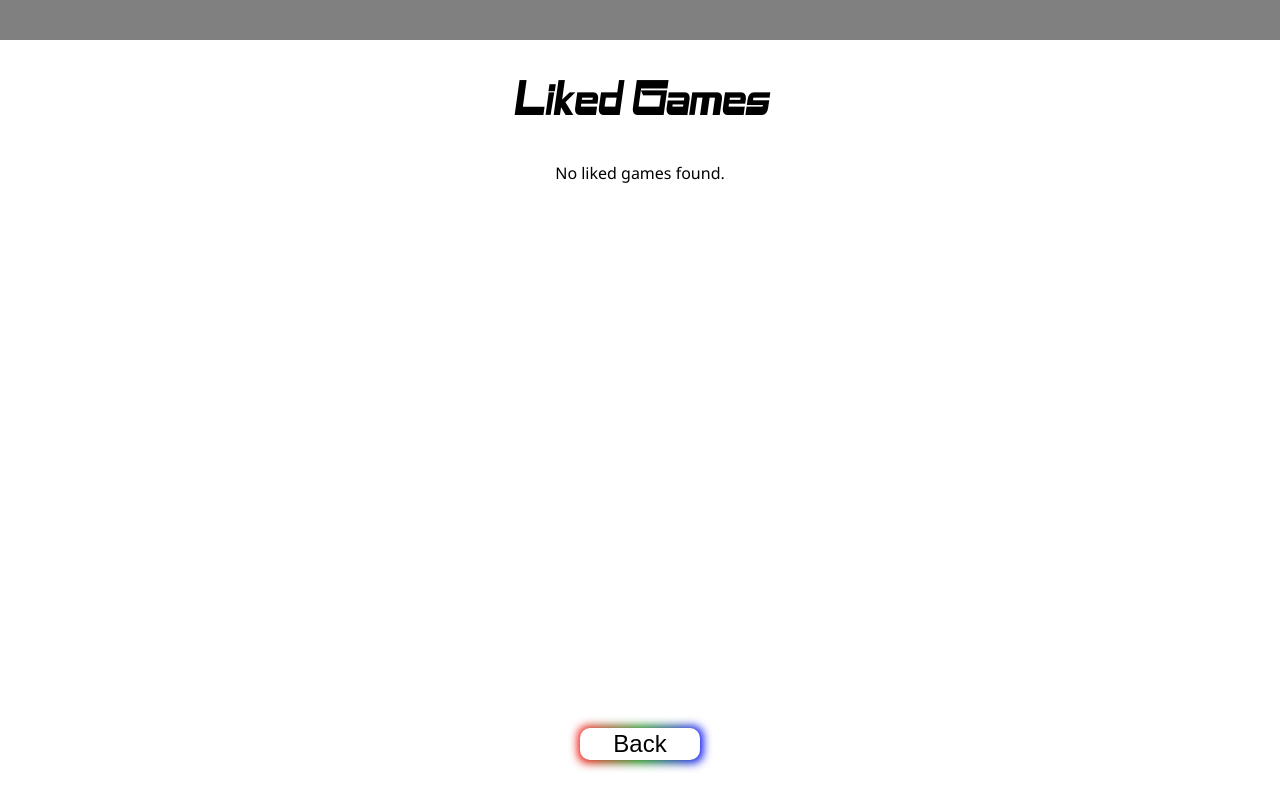
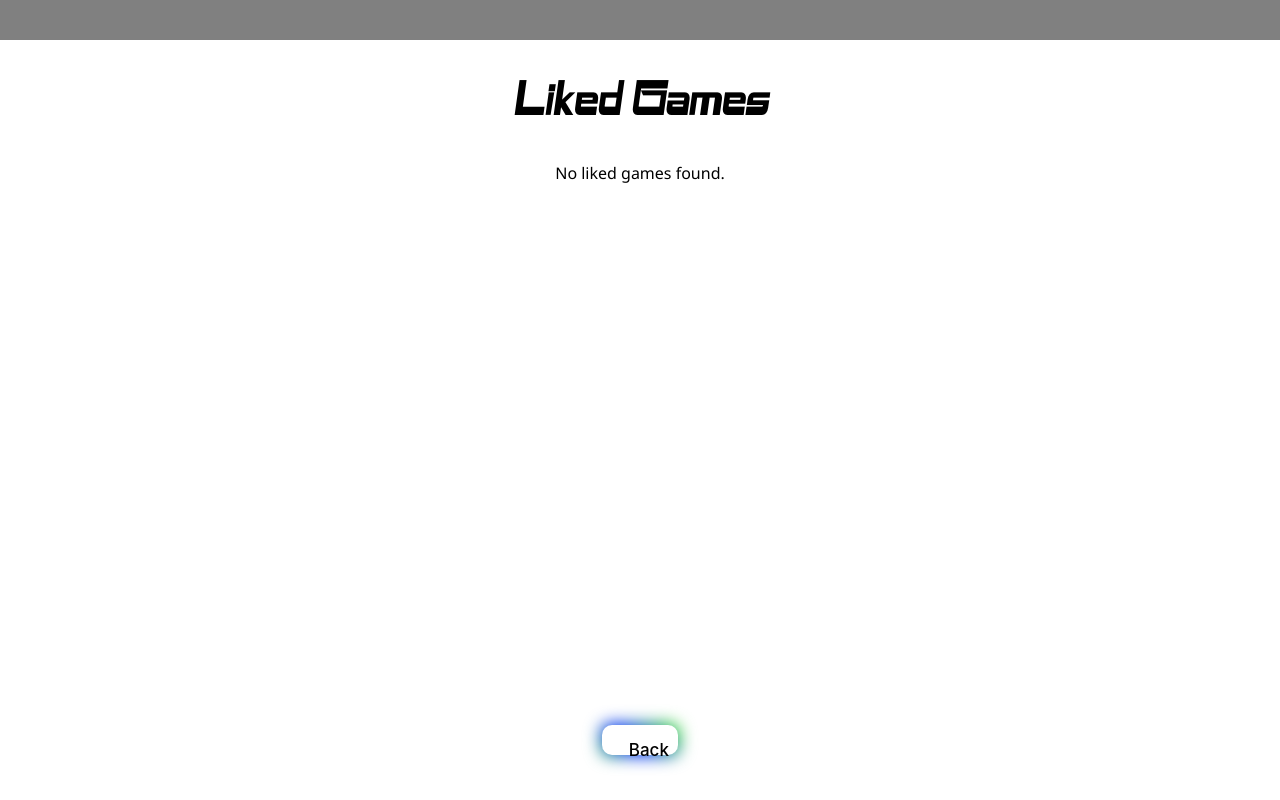
Before and after one commit to ryanmcginty/ProjectMARS, a React (Create React App) app: page /liked-games in a window 1280 px wide. Built offline with nearby package versions, Linux system fonts and the light colour scheme.

Commit message:
css is hard

```diff
--- a/src/App.css
+++ b/src/App.css
@@ -253,48 +253,6 @@ a:hover {
   }
 }
 
-@keyframes rainbow-bg {
-  0% {
-    background-color: rgb(255, 0, 0);
-  }
-  8% {
-    background-color: rgb(255, 127, 0);
-  }
-  16% {
-    background-color: rgb(255, 255, 0);
-  }
-  25% {
-    background-color: rgb(127, 255, 0);
-  }
-  33% {
-    background-color: rgb(0, 255, 0);
-  }
-  41% {
-    background-color: rgb(0, 255, 127);
-  }
-  50% {
-    background-color: rgb(0, 255, 255);
-  }
-  58% {
-    background-color: rgb(0, 127, 255);
-  }
-  66% {
-    background-color: rgb(0, 0, 255);
-  }
-  75% {
-    background-color: rgb(127, 0, 255);
-  }
-  83% {
-    background-color: rgb(255, 0, 255);
-  }
-  91% {
-    background-color: rgb(255, 0, 127);
-  }
-  100% {
-    background-color: rgb(255, 0, 0);
-  }
-}
-
 .start-button-container {
   position: fixed;
   bottom: 50px;
@@ -304,67 +262,76 @@ a:hover {
 }
 
 .rainbow-button {
-  width: 5em;
-  height: 4vh;
+  padding: 0.9em 1.6em;
   border: none;
+  outline: none;
   color: #000;
-  background-color: white;
+  font-family: inherit;
+  font-weight: 500;
+  font-size: 17px;
   cursor: pointer;
   position: relative;
   z-index: 0;
+  border-radius: 12px;
+ }
+
+ .rainbow-button::after {
+  content: "";
+  z-index: -1;
+  position: absolute;
+  width: 100%;
+  height: 100%;
+  background-color: rgb(255, 255, 255);
+  left: 0;
+  top: 0;
   border-radius: 10px;
-  font-weight: 500;
-  font-size: x-large;
-}
-
-.rainbow-button:before {
+ }
+ /* glow */
+ .rainbow-button::before {
   content: "";
-  background: linear-gradient(90deg, red, green, blue, purple, red, green, blue, purple, red);
+  background: linear-gradient(
+     45deg,
+     #FF0000, #3cff00, #002BFF, #3cff00,
+       #FF0000, #3cff00, #002BFF, #3cff00
+ );
   position: absolute;
   top: -2px;
   left: -2px;
-  background-size: 400%;
+  background-size: 600%;
   z-index: -1;
-  filter: blur(5px);
-  width: calc(100% + 5px);
-  height: calc(100% + 5px);
-  animation: rainbow-bg 25s linear infinite;
+  width: calc(100% + 4px);
+  height: calc(100% + 4px);
+  filter: blur(8px);
+  animation: glowing 20s linear infinite;
+  transition: opacity .3s ease-in-out;
+  border-radius: 10px;
   opacity: 1;
-  transition: opacity .3s ease;
-  border-radius: 10px;
-}
+ }
 
-.rainbow-button:hover:before {
-  background: linear-gradient(90deg, red, green, blue, purple, red, green, blue, purple, red);
-  background-color: transparent;
-  position: absolute;
-  animation: rainbow-bg 20s linear infinite;
-  transition: opacity .3s ease;
+ @keyframes glowing {
+  0% {
+   background-position: 0 0;
+  }
+
+  50% {
+   background-position: 400% 0;
+  }
+
+  100% {
+   background-position: 0 0;
+  }
+ }
+
+ /* hover */
+ .rainbow-button:hover::before {
   opacity: 1;
-  border-radius: 10px;
-  background-size: 400%;
-  filter: blur(2px);
-  z-index: -1;
-  content: "";
-}
+ }
 
-.rainbow-button:active {
-  color: #fff;
-}
+ .rainbow-button:active:after {
+  background: transparent;
+ }
 
-.rainbow-button:active:after {
-  background: #fff;
-  opacity: .15;
-}
-
-.rainbow-button:after {
-  z-index: -1;
-  content: '';
-  position: absolute;
-  width: 100%;
-  height: 100%;
-  background: #fff;
-  left: 0;
-  top: 0;
-  border-radius: 10px;
-}
+ .rainbow-button:active {
+  color: #000;
+  font-weight: bold;
+ }
--- a/src/App.js
+++ b/src/App.js
@@ -51,7 +51,7 @@ const App = ({ likedGames, setLikedGames }) => {
     try {
       const apiKey = '5a9aed02c512451b238b2e25ac4c739ecc8de336'
       const currentDate = new Date();
-      const fiveYears = currentDate.getFullYear() - 5;
+      const fiveYears = currentDate.getFullYear() - 2;
       const releaseDateFilter = `original_release_date:${fiveYears}-01-01|${currentDate.toISOString().split('T')[0]}`;
       const response = await fetch(
         `${CORS_PROXY_URL}http://www.giantbomb.com/api/games/?api_key=${apiKey}&format=json&resources=game&filter=random&filter=${releaseDateFilter}`
--- a/src/components/GameCard.js
+++ b/src/components/GameCard.js
@@ -19,19 +19,16 @@ const GameCard = ({ gameCover, gameTitle, gameDescription, handleDislikeClick, h
             <div className="game-image">
                 <img src={gameCover} alt="game" style={{ maxWidth: '80vw', maxHeight: '80vh' }} />
             </div>
-            <h3 className="fixed-title">{gameTitle}</h3>
-            <div className="description-container">
-                <p className="description">{gameDescription}</p>
+            <div className="description">
+                <p className="fixed-title">{gameTitle}</p>
+                <p className="text-body">{gameDescription}</p>
             </div>
             <div className='like-dislike-buttons'>
-                <button className='dislike-button' onClick={handleDislike}>
-                    <FontAwesomeIcon icon={faThumbsDown}>LT</FontAwesomeIcon>
-                </button>
-                <button className='like-button' onClick={handleLike}>
-                    <FontAwesomeIcon icon={faThumbsUp}>RT</FontAwesomeIcon>
-                </button>
+                <button className='dislike-button' onClick={handleDislike}>LT</button>
+                <button className='like-button' onClick={handleLike}>RT</button>
             </div>
         </div>
+
     );
 };
 
--- a/src/components/card.css
+++ b/src/components/card.css
@@ -25,7 +25,7 @@ li:last-child .card {
 }
 
 .card:hover {
-    transform: scale(1.05);
+    transform: scale(1.03);
 }
 
 .card-content {
--- a/src/components/gamecard.css
+++ b/src/components/gamecard.css
@@ -1,32 +1,28 @@
 .game-card {
     border-radius: 10px;
-    margin: 0 auto;
-    margin-top: 30px;
-    padding-bottom: 11px;
+    margin-top: 100px;
     background-color: #b6b5b5;
-    display: flex;
-    flex-direction: column;
-    align-items: flex-start;
-    justify-content: flex-start;
-    height: 75vh;
-    width: 75vw;
-    max-width: 600px;
-    max-height: 800px;
-    border: none;
-    z-index: 1;
+    min-height: 25vw;
+    max-height: 95vh;
+    width: auto;
     position: relative;
-    box-shadow: 0 0 10px rgba(0, 0, 0, 0.3);
-    transition: box-shadow 0.3s ease;
     overflow: hidden;
+    transition: all 0.4s cubic-bezier(0.645, 0.045, 0.355, 1);
+    box-shadow: 0 0 20px 8px #d0d0d0;
 }
 
 .game-image {
-    position: relative;
+    position: absolute;
     width: 100%;
     height: 0;
-    padding-bottom: calc(9/16 * 100%);
+    padding-top: 100%;
+    top: 0;
+    left: 0;
+    object-fit: cover;
+    transition: all 1s cubic-bezier(0.645, 0.045, 0.355, 1);
+    border-radius: 10px 10px 0 0;
+    background: #868686;
     overflow: hidden;
-    border-radius: 10px 10px 0 0;
 }
 
 .game-image img {
@@ -36,55 +32,63 @@
     width: 100%;
     height: 100%;
     object-fit: cover;
-    transition: transform 0.5s ease;
-}
-
-.game-card:hover {
-    box-shadow: 0 0 20px rgba(0, 0, 0, 0.4);
-}
-
-.game-card:hover .game-image img {
-    transform: scale(1.05);
 }
 
 .fixed-title {
-    margin: 0;
-    padding: 15px;
     text-align: left;
-    color: #fff;
-    font-size: 24px;
-    line-height: 1.2;
+    font-size: 1.8rem;
+    font-weight: 700;
+}
+
+.text-body {
+    font-size: 1.2rem;
+    line-height: 130%;
+    overflow: hidden;
+    display: -webkit-box;
+    -webkit-line-clamp: 10;
+    -webkit-box-orient: vertical;
+    text-overflow: ellipsis;
+    text-align: left;
+    word-break: break-word;
+    padding-right: 25px;
 }
 
 .description {
-    margin: 0;
-    padding: 10px;
-    text-align: left;
-    white-space: normal;
-    display: -webkit-box;
-    -webkit-line-clamp: 4;
-    -webkit-box-orient: vertical;
-    overflow: hidden;
-    font-size: 16px;
-    line-height: 1.3;
-    height: 4.85em;
-}
-
-.description-container {
-    position: relative;
-    background-color: rgba(0, 0, 0, 0.1);
-    margin-left: 5px;
-    margin-right: 5px;
-    padding: 5px;
+    display: flex;
+    position: absolute;
+    flex-direction: column;
+    background-color: #f5f5f5;
+    color: #212121;
+    height: auto;
+    width: 100%;
+    bottom: 0;
+    border-radius: 10px 10px;
+    transition: all .5s cubic-bezier(0.645, 0.045, 0.355, 1);
+    padding: 1rem;
     z-index: 2;
-    border-radius: 10px;
 }
 
 .like-dislike-buttons {
     display: flex;
-    justify-content: center;
-    gap: 25px;
-    margin: 18px;
-    border-radius: 5px;
+    gap: 385px;
     width: 100%;
+    position: relative;
+    z-index: 1;
 }
+
+.like-button {
+    border-radius: 0 10px 0 0;
+    border: none;
+    font-size: 1.2rem;
+
+}
+
+.dislike-button {
+    border-radius: 10px 0 0 0;
+    border: none;
+    font-size: 1.2rem;
+}
+
+.game-card:hover .description {
+    transform: translateY(100%);
+}
```
